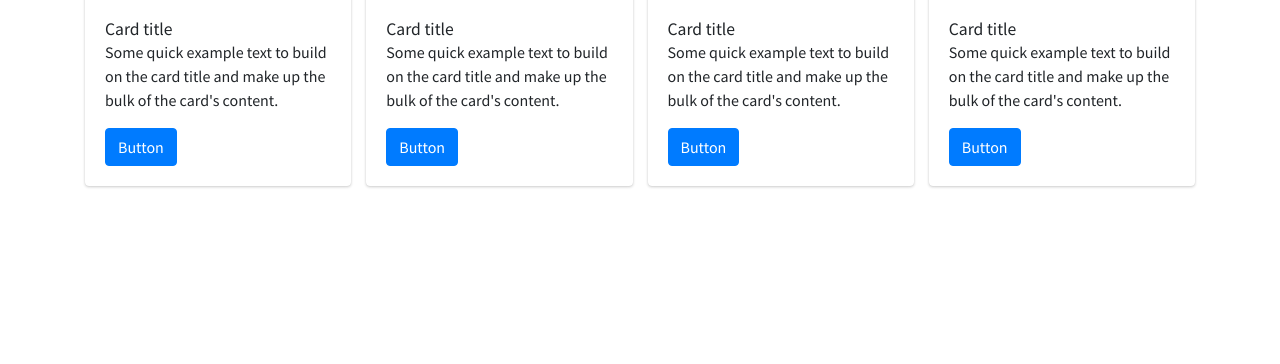
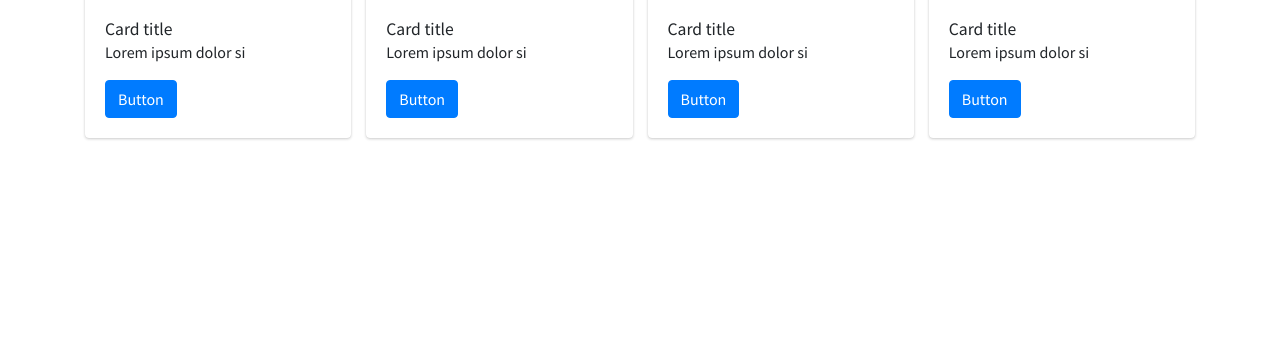
Before and after one commit to ChickenKatzu/ci-tugas-akhir, a CodeIgniter app: page /ci-tugas-akhir-kos/index.php/home/index in a window 1280 px wide. Shown: the part 841-1205 px from the top of the page. Run offline with CodeIgniter, Linux system fonts and the light colour scheme; some libraries are stand-ins or nearby versions.

Commit message:
update views home

```diff
--- a/application/views/home/index.php
+++ b/application/views/home/index.php
@@ -101,8 +101,7 @@
             src="https://mdbootstrap.com/img/Photos/Horizontal/City/4-col/img%20(60).jpg" alt="Card image cap">
           <div class="card-body">
             <h4 class="card-title">Card title</h4>
-            <p class="card-text">Some quick example text to build on the card title and make up the bulk of the
-              card's content.</p>
+            <p class="card-text">Lorem ipsum dolor si</p>
             <a class="btn btn-primary">Button</a>
           </div>
         </div>
@@ -114,8 +113,7 @@
             src="https://mdbootstrap.com/img/Photos/Horizontal/City/4-col/img%20(60).jpg" alt="Card image cap">
           <div class="card-body">
             <h4 class="card-title">Card title</h4>
-            <p class="card-text">Some quick example text to build on the card title and make up the bulk of the
-              card's content.</p>
+            <p class="card-text">Lorem ipsum dolor si</p>
             <a class="btn btn-primary">Button</a>
           </div>
         </div>
@@ -127,8 +125,7 @@
             src="https://mdbootstrap.com/img/Photos/Horizontal/City/4-col/img%20(60).jpg" alt="Card image cap">
           <div class="card-body">
             <h4 class="card-title">Card title</h4>
-            <p class="card-text">Some quick example text to build on the card title and make up the bulk of the
-              card's content.</p>
+            <p class="card-text">Lorem ipsum dolor si</p>
             <a class="btn btn-primary">Button</a>
           </div>
         </div>
@@ -140,8 +137,7 @@
             src="https://mdbootstrap.com/img/Photos/Horizontal/City/4-col/img%20(60).jpg" alt="Card image cap">
           <div class="card-body">
             <h4 class="card-title">Card title</h4>
-            <p class="card-text">Some quick example text to build on the card title and make up the bulk of the
-              card's content.</p>
+            <p class="card-text">Lorem ipsum dolor si</p>
             <a class="btn btn-primary">Button</a>
           </div>
         </div>
@@ -159,8 +155,7 @@
             src="https://mdbootstrap.com/img/Photos/Horizontal/City/4-col/img%20(60).jpg" alt="Card image cap">
           <div class="card-body">
             <h4 class="card-title">Card title</h4>
-            <p class="card-text">Some quick example text to build on the card title and make up the bulk of the
-              card's content.</p>
+            <p class="card-text">Lorem ipsum dolor si</p>
             <a class="btn btn-primary">Button</a>
           </div>
         </div>
@@ -172,8 +167,7 @@
             src="https://mdbootstrap.com/img/Photos/Horizontal/City/4-col/img%20(47).jpg" alt="Card image cap">
           <div class="card-body">
             <h4 class="card-title">Card title</h4>
-            <p class="card-text">Some quick example text to build on the card title and make up the bulk of the
-              card's content.</p>
+            <p class="card-text">Lorem ipsum dolor si</p>
             <a class="btn btn-primary">Button</a>
           </div>
         </div>
@@ -185,8 +179,7 @@
             src="https://mdbootstrap.com/img/Photos/Horizontal/City/4-col/img%20(48).jpg" alt="Card image cap">
           <div class="card-body">
             <h4 class="card-title">Card title</h4>
-            <p class="card-text">Some quick example text to build on the card title and make up the bulk of the
-              card's content.</p>
+            <p class="card-text">Lorem ipsum dolor si</p>
             <a class="btn btn-primary">Button</a>
           </div>
         </div>
@@ -198,8 +191,7 @@
             src="https://mdbootstrap.com/img/Photos/Horizontal/City/4-col/img%20(47).jpg" alt="Card image cap">
           <div class="card-body">
             <h4 class="card-title">Card title</h4>
-            <p class="card-text">Some quick example text to build on the card title and make up the bulk of the
-              card's content.</p>
+            <p class="card-text">Lorem ipsum dolor si</p>
             <a class="btn btn-primary">Button</a>
           </div>
         </div>
```
